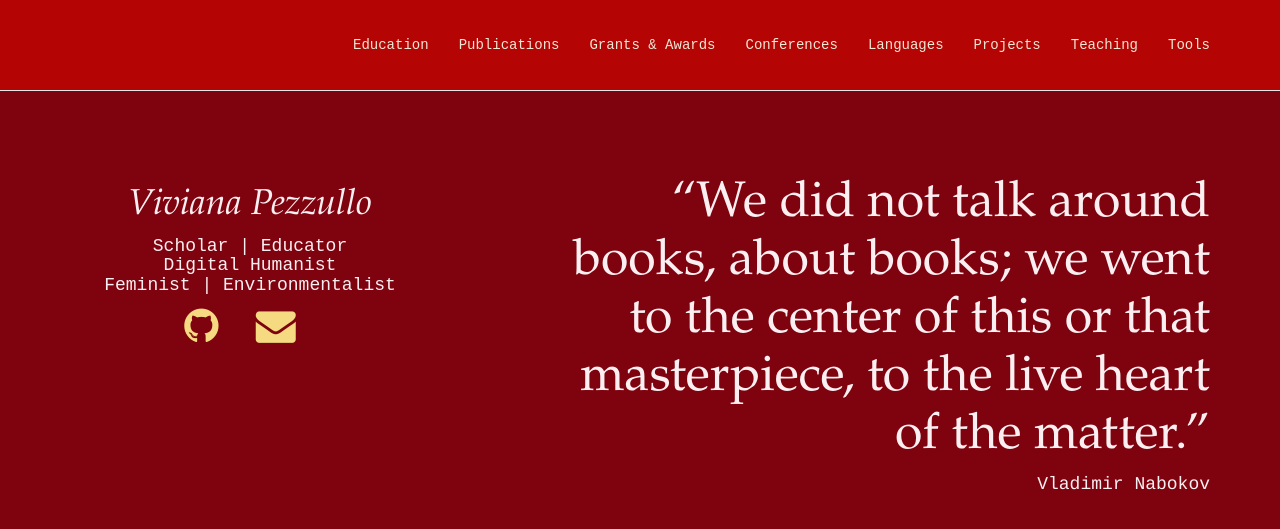
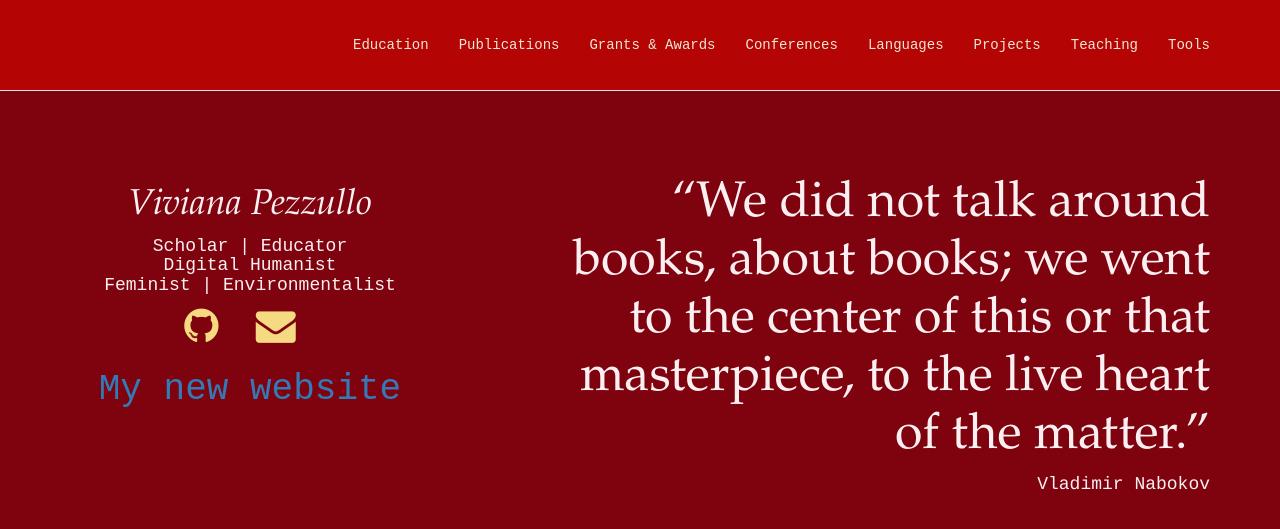
Before and after one commit to vivianapezzullo/nolauren.github.io, a Jekyll site: the page index.html, which Jekyll copies as it is, in a window 1280 px wide and 900 px high. Shown: the top 529 px of the window. Built offline with Jekyll 4.4.1, drawn with Linux system fonts in a browser that asks for light colours; nearby versions of some CDN libraries.

Commit message:
Update index.html

```diff
--- a/index.html
+++ b/index.html
@@ -95,7 +95,9 @@
                     <h4>Scholar | Educator <br>Digital Humanist<br> Feminist | Environmentalist</h4>
                    <a href="https://github.com/vivianapezzullo" style="margin-right: 25px;color: #F5DA81;"><i class="fa fa-github fa-2x"></i></a>
                     <a href="mailto:vpezzullo2016@fau.edu" style="margin-right: 20px; color: #F5DA81;"><i class="fa fa-envelope fa-2x"></i></a></p>
-                </div>
+            <h1><a href="https://www.vivianapezzullo.com/">My new website</a></h1>
+
+            </div>
                 <div class="col-sm-1">
 
                 </div>
```
